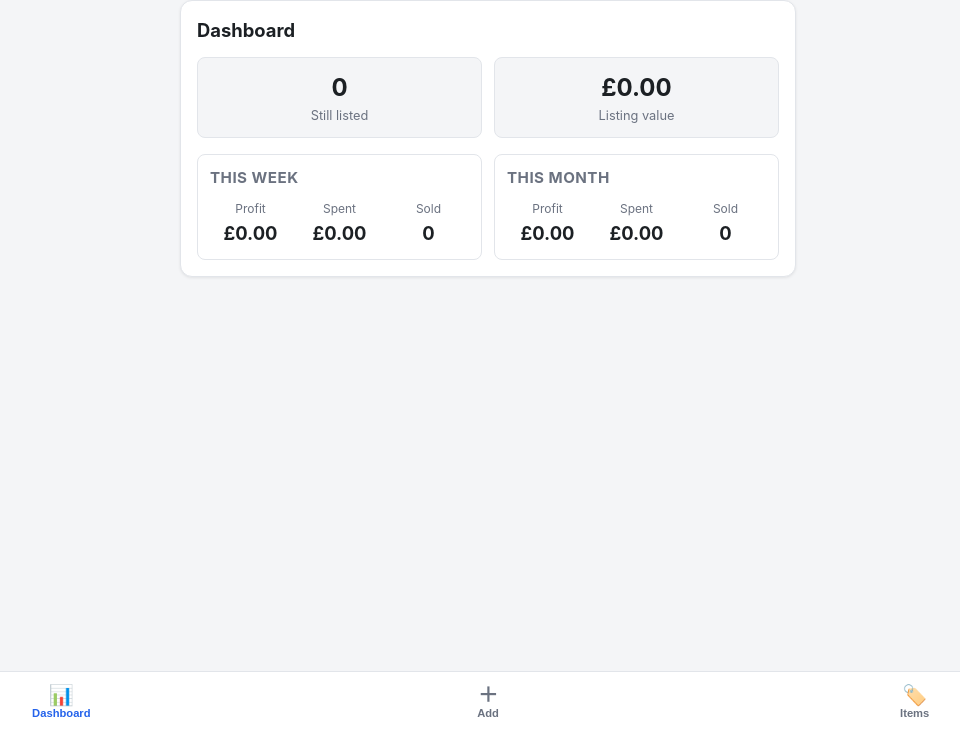
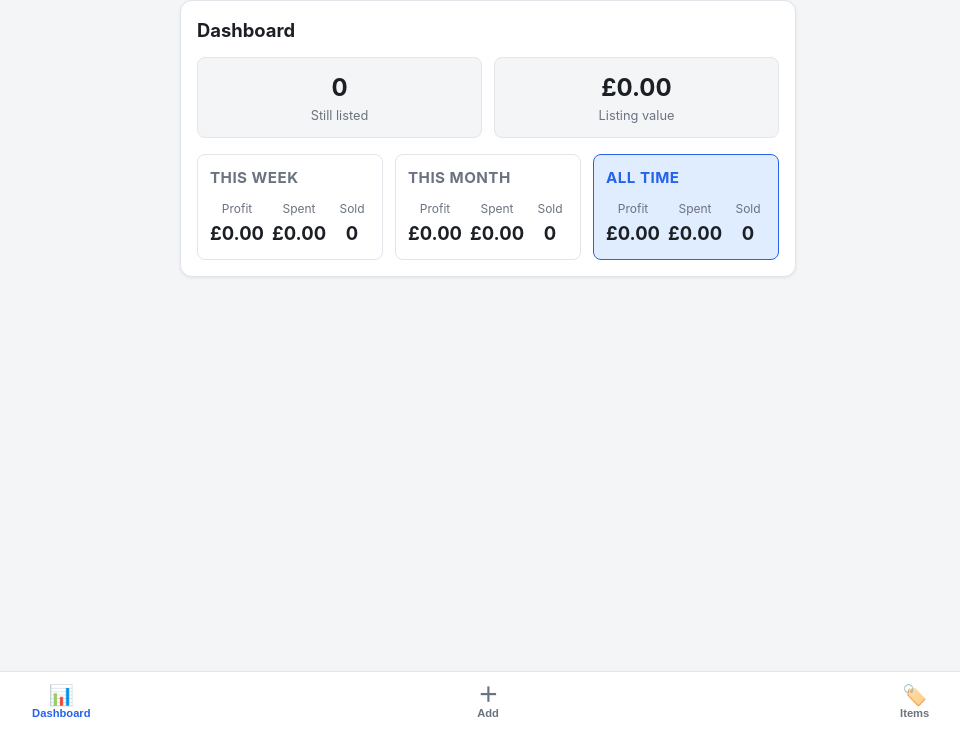
Before and after one commit to vaidik0602/sales-tracker, a plain HTML site: page index.html in a window 1280 px wide. Shown: the part 68-800 px from the top of the page, without its empty margins (152-1112 px from the left). Drawn offline with Linux system fonts and the light colour scheme.

Commit message:
Add all-time totals panel to the dashboard
Adds an All time panel (profit, spent, sold) alongside the week and
month panels, counting every sold item regardless of sold date. Given
a subtle accent so it reads as the headline figure.

Co-Authored-By: Claude Opus 4.8 <noreply@anthropic.com>

```diff
--- a/index.html
+++ b/index.html
@@ -61,6 +61,24 @@
               <div class="stat">
                 <dt>Sold</dt>
                 <dd id="month-sold">0</dd>
+              </div>
+            </dl>
+          </div>
+
+          <div class="period-panel period-panel-alltime">
+            <h3 class="period-title">All time</h3>
+            <dl class="stat-grid">
+              <div class="stat">
+                <dt>Profit</dt>
+                <dd id="all-profit">£0.00</dd>
+              </div>
+              <div class="stat">
+                <dt>Spent</dt>
+                <dd id="all-spent">£0.00</dd>
+              </div>
+              <div class="stat">
+                <dt>Sold</dt>
+                <dd id="all-sold">0</dd>
               </div>
             </dl>
           </div>
--- a/script.js
+++ b/script.js
@@ -63,7 +63,10 @@
     weekSold: document.getElementById("week-sold"),
     monthProfit: document.getElementById("month-profit"),
     monthSpent: document.getElementById("month-spent"),
-    monthSold: document.getElementById("month-sold")
+    monthSold: document.getElementById("month-sold"),
+    allProfit: document.getElementById("all-profit"),
+    allSpent: document.getElementById("all-spent"),
+    allSold: document.getElementById("all-sold")
   };
 
   // Current status filter: "All", "Listed", or "Sold".
@@ -178,6 +181,7 @@
     var listedValue = 0;
     var week = { profit: 0, spent: 0, sold: 0 };
     var month = { profit: 0, spent: 0, sold: 0 };
+    var all = { profit: 0, spent: 0, sold: 0 };
 
     items.forEach(function (item) {
       if (item.status === "Listed") {
@@ -187,10 +191,16 @@
       }
 
       if (item.status === "Sold") {
+        var profit = typeof item.profit === "number" ? item.profit : 0;
+        var cost = typeof item.cost === "number" ? item.cost : 0;
+
+        // All-time totals count every sold item, regardless of sold date.
+        all.profit += profit;
+        all.spent += cost;
+        all.sold += 1;
+
         var soldDate = parseIsoDate(item.dateSold);
         if (!soldDate) return;
-        var profit = typeof item.profit === "number" ? item.profit : 0;
-        var cost = typeof item.cost === "number" ? item.cost : 0;
 
         if (soldDate >= monthStart) {
           month.profit += profit;
@@ -215,6 +225,10 @@
     setStat(dash.monthProfit, month.profit, true);
     dash.monthSpent.textContent = formatMoney(month.spent);
     dash.monthSold.textContent = String(month.sold);
+
+    setStat(dash.allProfit, all.profit, true);
+    dash.allSpent.textContent = formatMoney(all.spent);
+    dash.allSold.textContent = String(all.sold);
   }
 
   // Set a stat value, optionally applying profit/loss colour.
--- a/style.css
+++ b/style.css
@@ -252,6 +252,16 @@ input:focus {
   letter-spacing: 0.03em;
 }
 
+/* All-time panel is the headline figure — give it a subtle accent. */
+.period-panel-alltime {
+  border-color: var(--primary);
+  background: var(--badge-listed-bg);
+}
+
+.period-panel-alltime .period-title {
+  color: var(--primary);
+}
+
 .stat-grid {
   display: flex;
   margin: 0;
```
